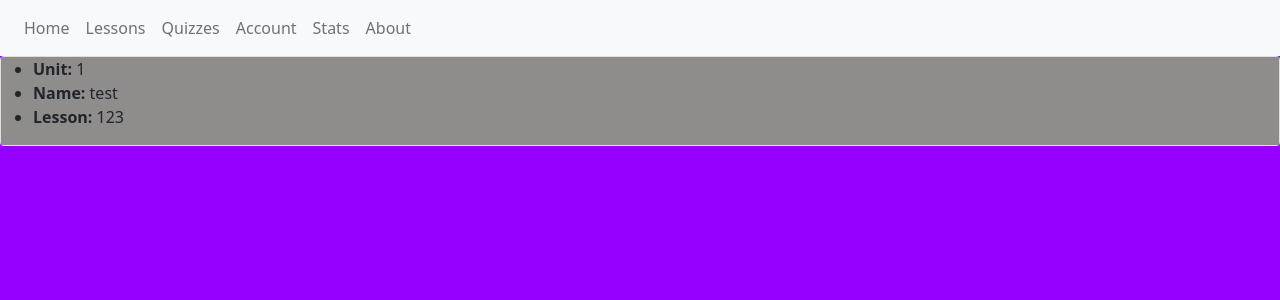
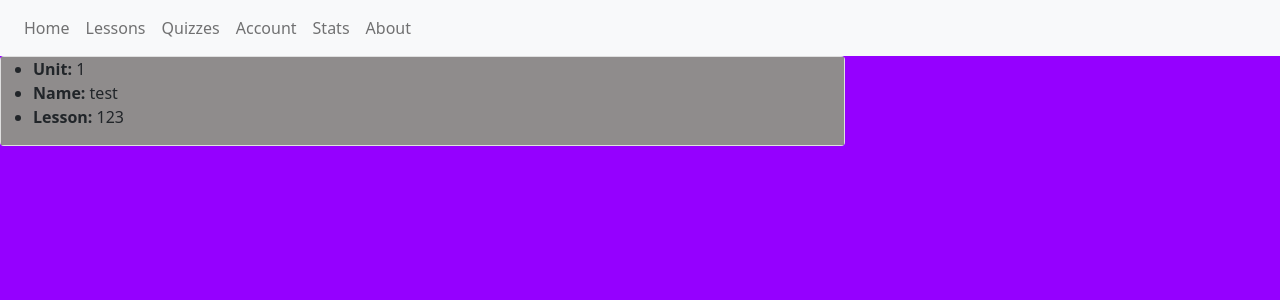
Before and after one commit to jbasquez/projectHomebase, a React (Create React App) app in the folder project-homebase/: page /unit1 in a window 1280 px wide. Shown: the top 300 px of the page. Built offline with nearby package versions, Linux system fonts and the light colour scheme.

Commit message:
starting to style first unit

```diff
--- a/project-homebase/src/components/unit.js
+++ b/project-homebase/src/components/unit.js
@@ -5,11 +5,15 @@ import Unit from '../props/unit';
 function Unit1() {
     return (
       <div>
-        <Unit
+        <div className="row">
+          <div className="col-lg-8 col-md-8 col-sm-10 col-xs-12">
+            <Unit
               id={quiz[0].id}
               name={quiz[0].name}
               lesson={quiz[0].lesson}
             />
+          </div>
+        </div>
       </div>
     );
   }
```
Also changed, not shown: project-homebase/src/css/unit.css (added).
